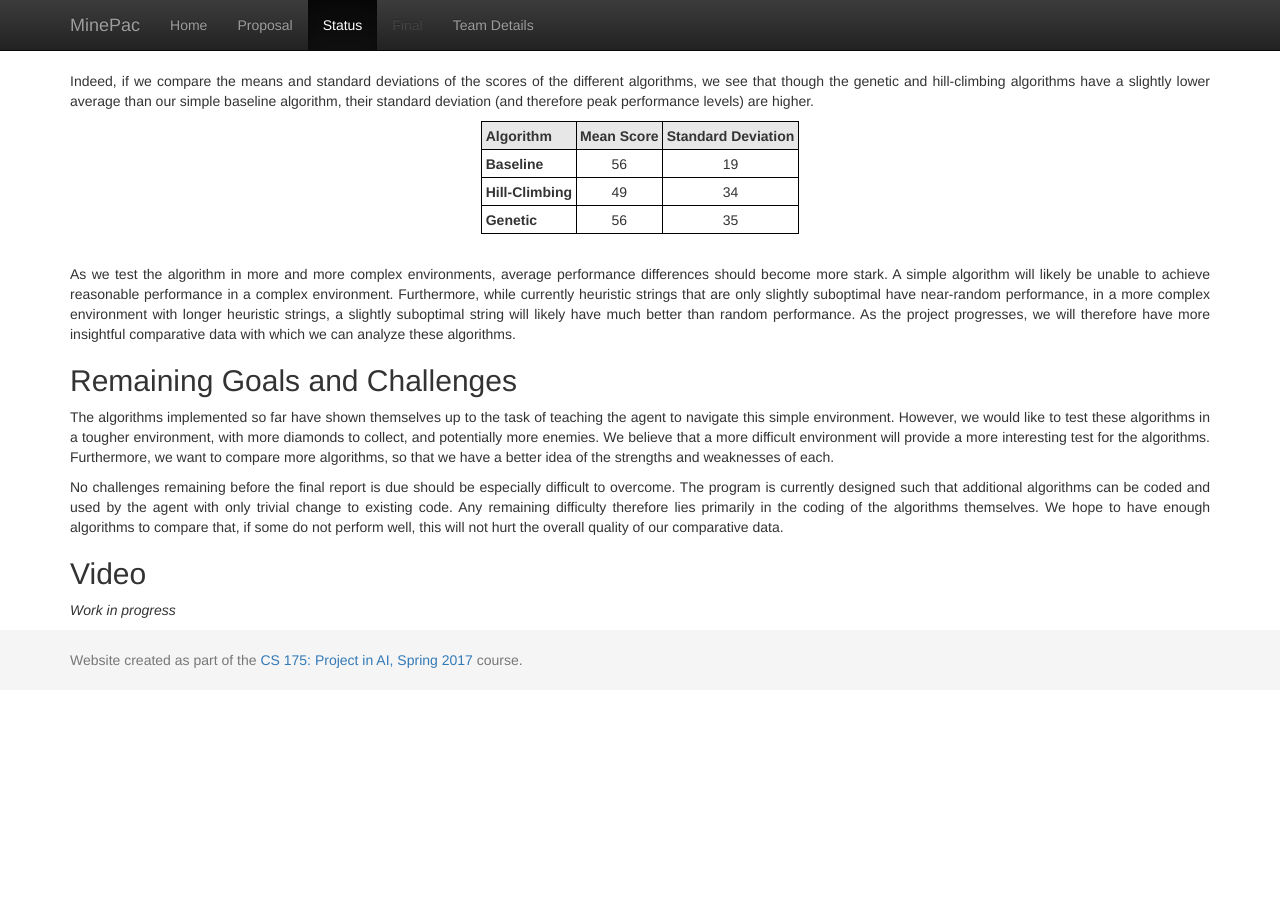
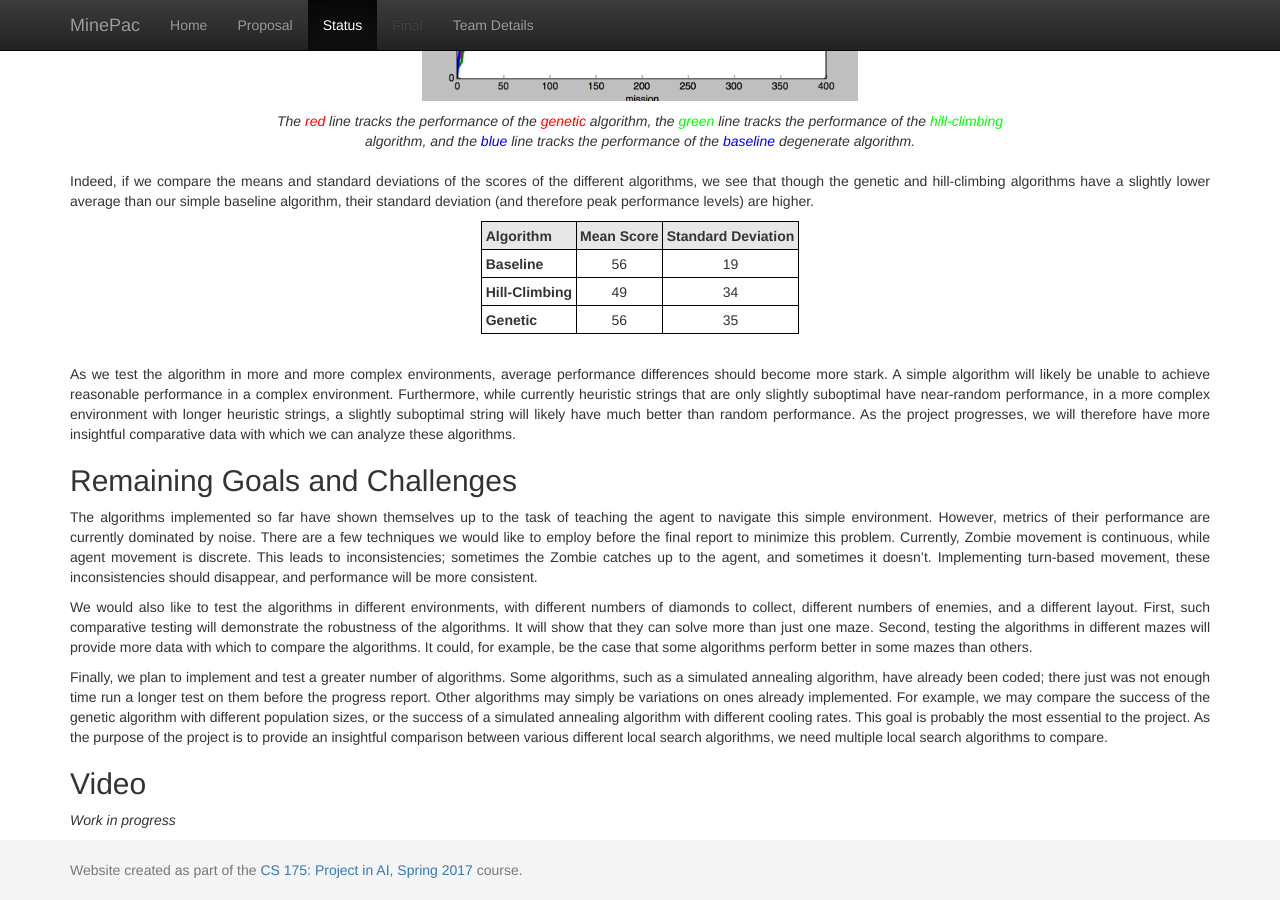
Before and after one commit to r58Playz/MinePac, a Jekyll site: the page built from docs/status.md, in a window 1280 px wide and 900 px high, scrolled down 2107 px. Built offline with Jekyll 4.4.1, drawn with Linux system fonts in a browser that asks for light colours; formulas are drawn with MathJax 3; before the commit the page ends 2797 px from its top, so only the background shows below that; some of the changed text lies outside the part shown.

Commit message:
updated status page as per professor's recommendations

```diff
--- a/docs/status.md
+++ b/docs/status.md
@@ -9,13 +9,18 @@
 The goals and approach for the project have remained largely unchanged since the proposal. Only a few implementation details have changed (e.g., score improves by collecting diamonds, not experience points). However, several steps still remain until the project is complete. More algorithms will be implemented, and then tested in an environment sufficiently complex that the differences between their performance are readily apparent. So far, however, the project provides a meaningful comparison between the two local search algorithms already implemented.
 
 ## Approach
-Currently, the program uses two local search algorithms to navigate the environment. Each algorithm uses heuristic functions to decide which movement the agent will take. So far, the algorithms employ the following heuristic functions:
+Currently, the program uses two local search algorithms to navigate the environment. Each algorithm uses heuristic functions to decide which movement the agent will take. Each heuristic function takes as input the agent's observations, which include the following:
+
+* `grid`: a 3x3 grid of blocks centered at the block below the agent's feet
+* `entity_locations`: the location, in Minecraft's XYZ space, of every entity in the map, including the player, and every enemy and diamond
+
+So far, the algorithms employ the following heuristic functions:
 
 * `random_direction`: the agent moves in a random direction
 * `away_from_enemy`: the agent moves away from the nearest zombie
 * `towards_item`: the agent moves towards the nearest diamond
 
-At each junction in the maze, the algorithm decides which heuristic function to use, and then returns the movement action generated by the heuristic. The agent then takes that action. Once the mission is complete, the agent's score is evaluated. The score is a function of the number of diamonds that the agent has collected, and the amount of time in seconds $$t$$ that the agent stayed alive. Specifically, the score is calculated as:
+At each junction in the maze, the algorithm decides which heuristic function to use, and then returns the movement action generated by the heuristic. The agent then takes that action. Once the mission is complete, the agent's score is evaluated. The score is a function of the number of diamonds that the agent has collected, and the amount of time in seconds $$t$$ that the agent stayed alive. The number of diamonds collected dominates the score function. The time alive is largely included to make the score continuous, such that the agent's progress can be measured even when performance increases only marginally. Specifically, the score is calculated as:
 
 $$ score = diamonds \cdot 50 + t $$
 
@@ -92,9 +97,11 @@
 As we test the algorithm in more and more complex environments, average performance differences should become more stark. A simple algorithm will likely be unable to achieve reasonable performance in a complex environment. Furthermore, while currently heuristic strings that are only slightly suboptimal have near-random performance, in a more complex environment with longer heuristic strings, a slightly suboptimal string will likely have much better than random performance. As the project progresses, we will therefore have more insightful comparative data with which we can analyze these algorithms.
 
 ## Remaining Goals and Challenges
-The algorithms implemented so far have shown themselves up to the task of teaching the agent to navigate this simple environment. However, we would like to test these algorithms in a tougher environment, with more diamonds to collect, and potentially more enemies. We believe that a more difficult environment will provide a more interesting test for the algorithms. Furthermore, we want to compare more algorithms, so that we have a better idea of the strengths and weaknesses of each.
+The algorithms implemented so far have shown themselves up to the task of teaching the agent to navigate this simple environment. However, metrics of their performance are currently dominated by noise. There are a few techniques we would like to employ before the final report to minimize this problem. Currently, Zombie movement is continuous, while agent movement is discrete. This leads to inconsistencies; sometimes the Zombie catches up to the agent, and sometimes it doesn't.  Implementing turn-based movement, these inconsistencies should disappear, and performance will be more consistent.
 
-No challenges remaining before the final report is due should be especially difficult to overcome. The program is currently designed such that additional algorithms can be coded and used by the agent with only trivial change to existing code. Any remaining difficulty therefore lies primarily in the coding of the algorithms themselves. We hope to have enough algorithms to compare that, if some do not perform well, this will not hurt the overall quality of our comparative data.
+We would also like to test the algorithms in different environments, with different numbers of diamonds to collect, different numbers of enemies, and a different layout. First, such comparative testing will demonstrate the robustness of the algorithms. It will show that they can solve more than just one maze. Second, testing the algorithms in different mazes will provide more data with which to compare the algorithms. It could, for example, be the case that some algorithms perform better in some mazes than others.
+
+Finally, we plan to implement and test a greater number of algorithms. Some algorithms, such as a simulated annealing algorithm, have already been coded; there just was not enough time run a longer test on them before the progress report. Other algorithms may simply be variations on ones already implemented. For example, we may compare the success of the genetic algorithm with different population sizes, or the success of a simulated annealing algorithm with different cooling rates. This goal is probably the most essential to the project. As the purpose of the project is to provide an insightful comparison between various different local search algorithms, we need multiple local search algorithms to compare.
 
 ## Video
 *Work in progress*
```
